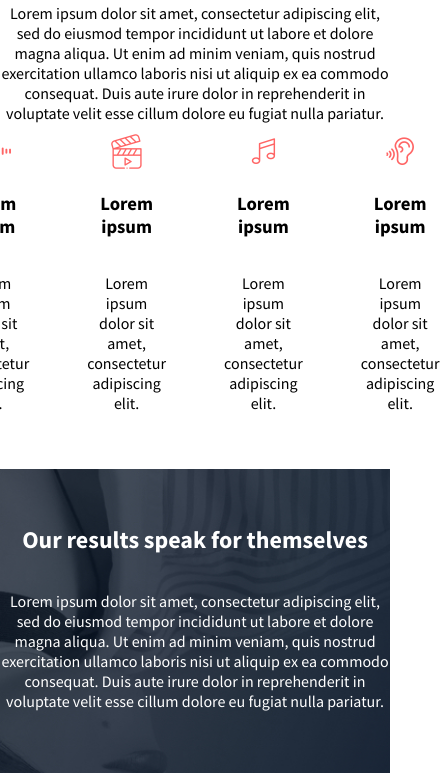
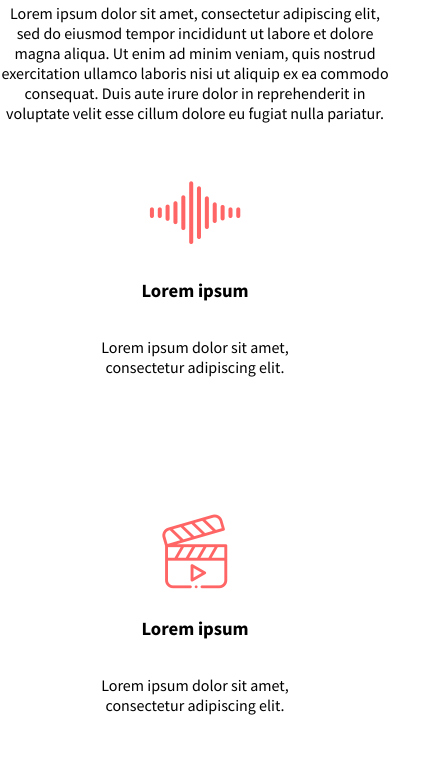
Before and after one commit to TebariousBag/atlas-headphones, a plain HTML site: page index.html in a window 390 px wide. Shown: the part 895-1668 px from the top of the page, 440 px wide, since content can reach past the window. Drawn offline with Linux system fonts and the light colour scheme; files whose address does not match are found by name.

Commit message:
fix glyphs size

```diff
--- a/styles.css
+++ b/styles.css
@@ -246,6 +246,19 @@ nav {
 
 /* what we do section*/
 
+@media (max-width: 768px) {
+	.card-container {
+		display: flex;
+		flex-direction: row;
+		flex-wrap: wrap;
+		justify-content: space-around;
+		align-items: center;
+		max-width: 472px;
+	}
+}
+
+/* end media */
+
 .card-container {
 	display: flex;
 	flex-direction: row;
@@ -273,7 +286,7 @@ nav {
 
 .glyph {
 	font-family: 'HolbertonSchoolIcon';
-	font-size: 45px;
+	font-size: 96px;
 	color:#FF6565;
 }
 
```
Also changed, not shown: index.html (+1 -1 lines).
